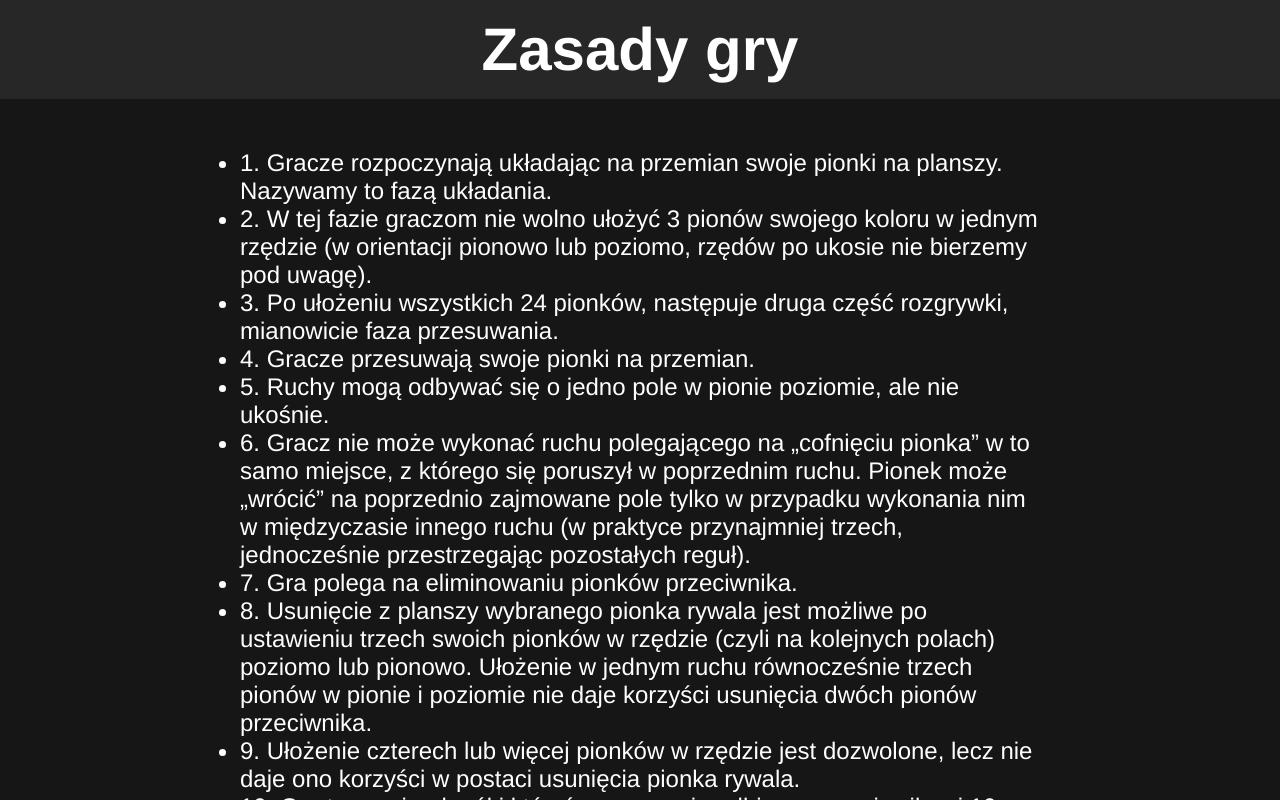
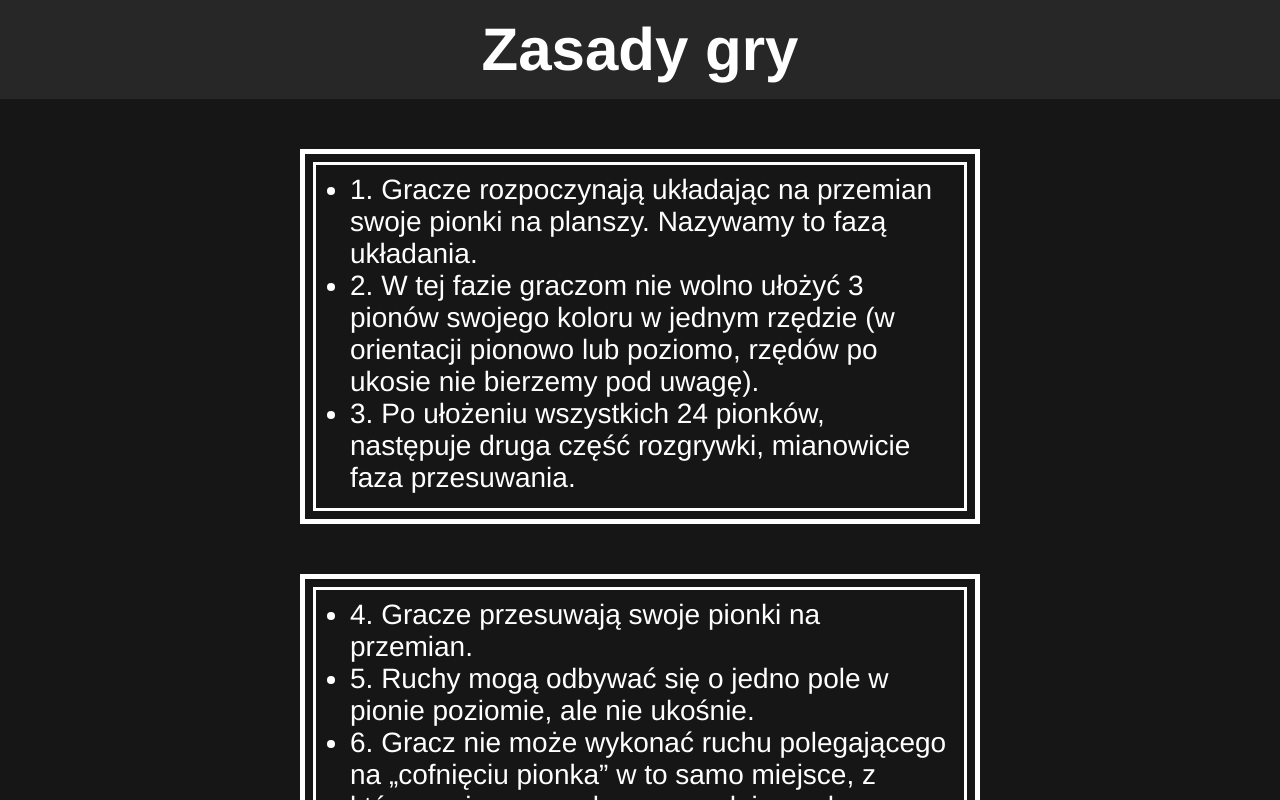
Before and after one commit to Lukixs/praca-inzynierska, a Vue app: page /instruction in a window 1280 px wide. Shown: the top 800 px of the page. Built offline with nearby package versions, Linux system fonts and the light colour scheme.

Commit message:
Styled instructions

```diff
--- a/src/App.vue
+++ b/src/App.vue
@@ -1,11 +1,5 @@
 <template>
   <div id="app">
-    <!-- <div id="nav">
-      <router-link to="/">Local Game</router-link> |
-      <router-link to="/about">AI Game - Easy</router-link> |
-      <router-link to="/minimax">MiniMax Game</router-link> |
-      <router-link to="/online">Online</router-link>
-    </div> -->
     <router-view />
   </div>
 </template>
--- a/src/components/Rules.vue
+++ b/src/components/Rules.vue
@@ -1,10 +1,19 @@
 <template>
   <div class="instructions">
-    <ul class="rules">
-      <li v-for="(item, index) in getRules()" :key="index">
-        <span>{{ index + 1 }}. </span><span>{{ item }}</span>
-      </li>
-    </ul>
+    <div class="rules">
+      <div
+        class="rules-pack"
+        v-for="(pack, packIndex) in getRules()"
+        :key="packIndex"
+      >
+        <ul>
+          <li v-for="(item, itemIndex) in pack" :key="itemIndex">
+            <span>{{ packIndex * 3 + itemIndex + 1 }}. </span
+            ><span>{{ item }}</span>
+          </li>
+        </ul>
+      </div>
+    </div>
   </div>
 </template>
 
@@ -15,11 +24,11 @@ import Component from "vue-class-component";
 @Component({})
 export default class Timer extends Vue {
   mounted() {
-    console.log("XD");
+    console.log(this.getRules());
   }
 
   getRules() {
-    return [
+    const rules = [
       "Gracze rozpoczynają układając na przemian swoje pionki na planszy. Nazywamy to fazą układania.",
       "W tej fazie graczom nie wolno ułożyć 3 pionów swojego koloru w jednym rzędzie (w orientacji pionowo lub poziomo, rzędów po ukosie nie bierzemy pod uwagę).",
       "Po ułożeniu wszystkich 24 pionków, następuje druga część rozgrywki, mianowicie faza przesuwania.",
@@ -34,6 +43,12 @@ export default class Timer extends Vue {
       "Gra toczy się, dopóki któryś z graczy nie odbierze przeciwnikowi 10 pionków, co w efekcie uniemożliwi mu kontynuację rozgrywki. Opcjonalnie w przypadku braku możliwości wykonania ruchu przez którąś ze stron następuje remis.",
       "Gra toczy się, dopóki któryś z graczy nie odbierze przeciwnikowi 10 pionków, co w efekcie uniemożliwi mu kontynuację rozgrywki. Opcjonalnie w przypadku braku możliwości wykonania ruchu przez którąś ze stron następuje remis.",
     ];
+    let result = [],
+      spacing = 3;
+    for (var i = 0; i < rules.length; i += spacing) {
+      result[result.length] = rules.slice(i, i + spacing);
+    }
+    return result;
   }
 }
 </script>
@@ -42,12 +57,39 @@ export default class Timer extends Vue {
 <style lang="scss" scoped>
 .instructions {
   display: flex;
-  max-width: 800px;
   text-align: left;
-  margin: 50px auto;
+  margin: 50px 300px;
 }
 
 .rules {
-  font-size: 24px;
+  font-size: 28px;
+  width: 100%;
+}
+
+.rules-pack {
+  position: relative;
+  margin-bottom: 50px;
+  max-width: 1000px;
+  margin-left: auto;
+  margin-right: unset;
+  padding: 20px 25px 25px 45px;
+  border: 5px solid white;
+  z-index: 10;
+}
+
+.rules-pack:before {
+  z-index: 5;
+  content: " ";
+  position: absolute;
+  top: 8px;
+  left: 8px;
+  right: 8px;
+  bottom: 8px;
+  border: 3px solid white;
+}
+
+.rules-pack:nth-child(even) {
+  margin-right: auto;
+  margin-left: unset;
 }
 </style>
--- a/src/styles/styles.scss
+++ b/src/styles/styles.scss
@@ -1,8 +1,6 @@
 html,
 body {
   margin: 0;
-  height: 100%;
-  overflow: hidden !important;
 }
 
 #app {
@@ -14,6 +12,7 @@ body {
   background-color: #161616;
   min-height: 100vh;
   min-width: 100vw;
+  overflow-y: auto;
 }
 
 #nav {
```
